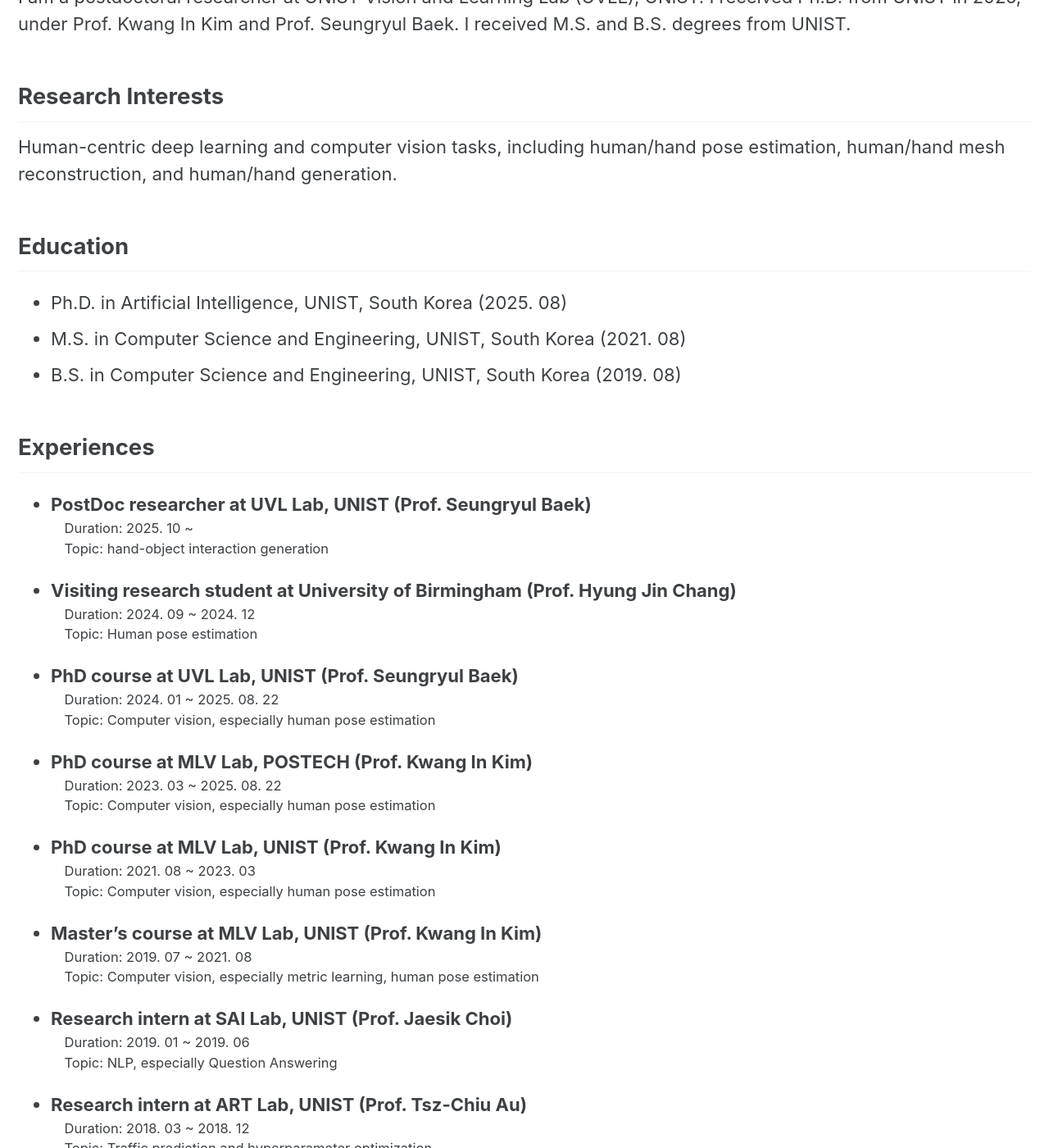
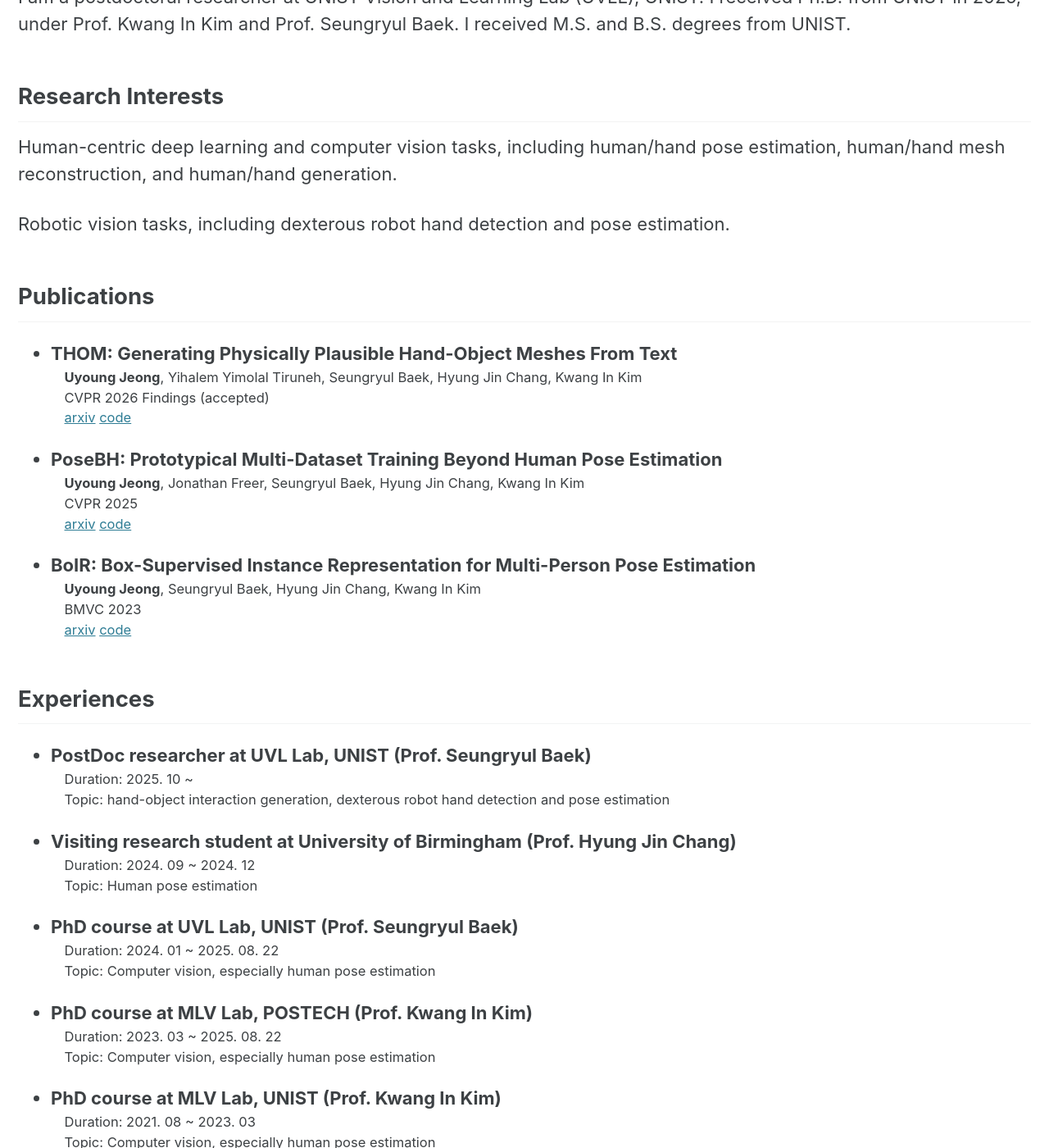
Before and after one commit to uyoung-jeong/uyoung-jeong.github.io, a Jekyll site: the page built from _pages/home.md, in a window 1280 px wide and 1400 px high, scrolled down 541 px. Shown: the whole window at 82% size. Built offline with Jekyll 4.4.1, drawn with Linux system fonts in a browser that asks for light colours; cached includes are drawn as plain includes; some of the changed text lies outside the part shown.

Commit message:
cvpr2026 findins

```diff
--- a/_config.yml
+++ b/_config.yml
@@ -20,7 +20,7 @@
 title_separator          : "-"
 subtitle                 : # site tagline that appears below site title in masthead
 name                     : "Uyoung Jeong"
-description              : "PhD student at UNIST"
+description              : "Ph.D"
 url                      : # the base hostname & protocol for your site e.g. "https://mmistakes.github.io"
 baseurl                  : # the subpath of your site, e.g. "/blog"
 repository               : # GitHub username/repo-name e.g. "mmistakes/minimal-mistakes"
@@ -114,13 +114,13 @@
 author:
   name             : "Uyoung Jeong"
   avatar           : # path of avatar image, e.g. "/assets/images/bio-photo.jpg"
-  bio              : "PhD student at UNIST"
+  bio              : "Ph.D"
   location         : "South Korea"
   email            :
   links:
     - label: "Email"
       icon: "fas fa-fw fa-envelope-square"
-      url: "jeong.uyoung@unist.ac.kr"
+      url: "jeonguyoung@unist.ac.kr"
     - label: "Website"
       icon: "fas fa-fw fa-link"
       # url: "https://your-website.com"
@@ -136,6 +136,9 @@
     - label: "Instagram"
       icon: "fab fa-fw fa-instagram"
       # url: "https://instagram.com/"
+    - label: "LinkedIn"
+      icon: "fab fa-fw fa-linkedin"
+      url: "https://www.linkedin.com/in/uyoung-jeong"
 
 # Site Footer
 footer:
--- a/_pages/home.md
+++ b/_pages/home.md
@@ -3,7 +3,7 @@
 permalink: /
 title: "Uyoung Jeong (정우영)"
 hidden: true
-last_modified_at: 2025-09-18T17:00:00+09:00
+last_modified_at: 2026-03-19T17:00:00+09:00
 excerpt: >
   Postdoc researcher at UNIST, South Korea.
 sidebar:
@@ -26,15 +26,30 @@
 ## Research Interests
 Human-centric deep learning and computer vision tasks, including human/hand pose estimation, human/hand mesh reconstruction, and human/hand generation.
 
-## Education
-- Ph.D. in Artificial Intelligence, UNIST, South Korea (2025. 08)
-- M.S. in Computer Science and Engineering, UNIST, South Korea (2021. 08)
-- B.S. in Computer Science and Engineering, UNIST, South Korea (2019. 08)
+Robotic vision tasks, including dexterous robot hand detection and pose estimation.
+
+
+## Publications
+- THOM: Generating Physically Plausible Hand-Object Meshes From Text
+  : **Uyoung Jeong**, Yihalem Yimolal Tiruneh, Seungryul Baek, Hyung Jin Chang, Kwang In Kim
+  : CVPR 2026 Findings (accepted)
+  : [arxiv](coming soon) [code](https://github.com/uyoung-jeong/THOM_Release)
+
+- PoseBH: Prototypical Multi-Dataset Training Beyond Human Pose Estimation
+  : **Uyoung Jeong**, Jonathan Freer, Seungryul Baek, Hyung Jin Chang, Kwang In Kim
+  : CVPR 2025
+  : [arxiv](https://arxiv.org/abs/2505.17475) [code](https://github.com/uyoung-jeong/PoseBH)
+
+- BoIR: Box-Supervised Instance Representation for Multi-Person Pose Estimation
+  : **Uyoung Jeong**, Seungryul Baek, Hyung Jin Chang, Kwang In Kim
+  : BMVC 2023
+  : [arxiv](https://arxiv.org/abs/2309.14072) [code](https://github.com/uyoung-jeong/BoIR)
+
 
 ## Experiences
 - PostDoc researcher at UVL Lab, UNIST (Prof. Seungryul Baek)
   : Duration: 2025. 10 ~
-  : Topic: hand-object interaction generation
+  : Topic: hand-object interaction generation, dexterous robot hand detection and pose estimation
 - Visiting research student at University of Birmingham (Prof. Hyung Jin Chang)
   : Duration: 2024. 09 ~ 2024. 12
   : Topic: Human pose estimation
```
Also changed, not shown: other parts of _pages/home.md (+4 -10 lines).
